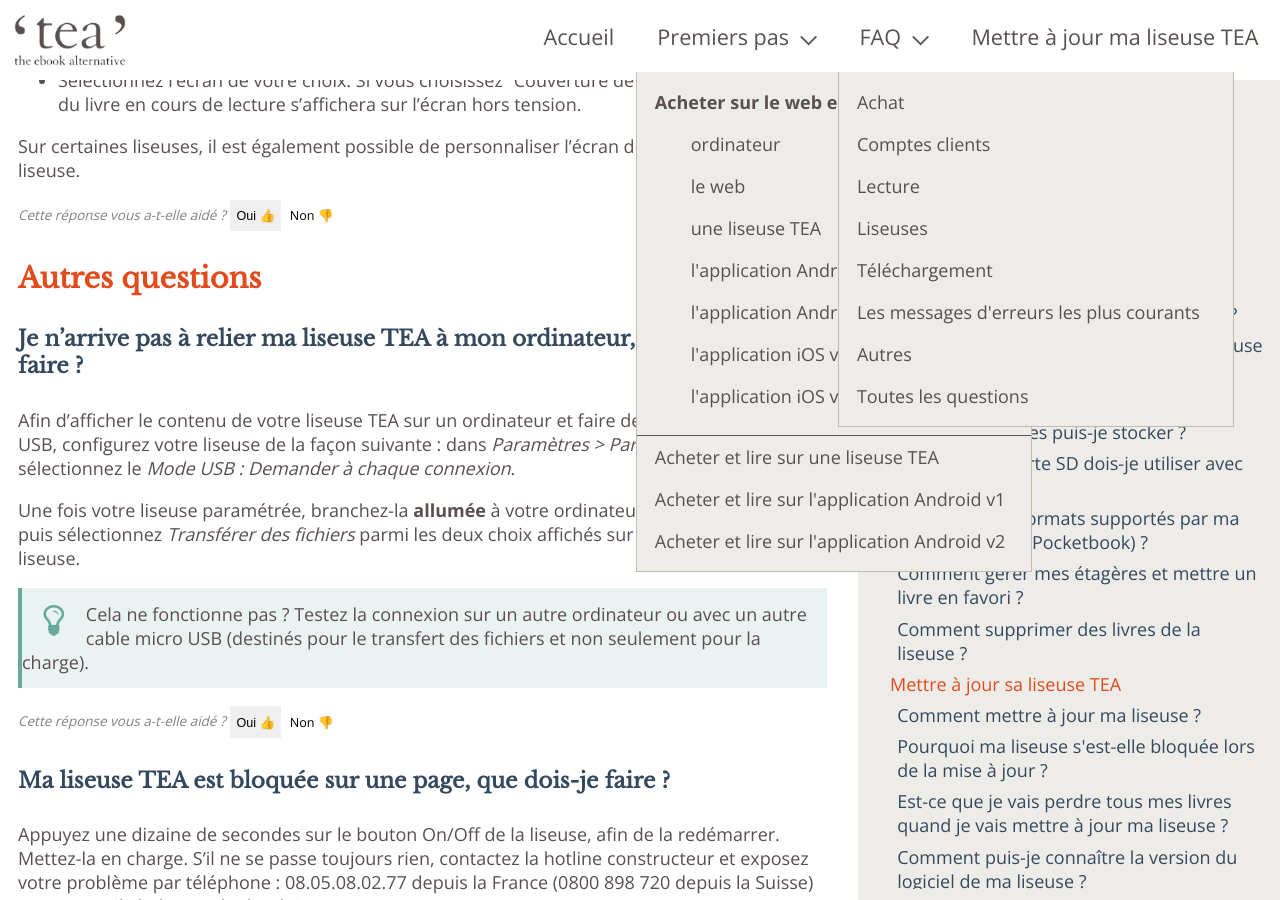
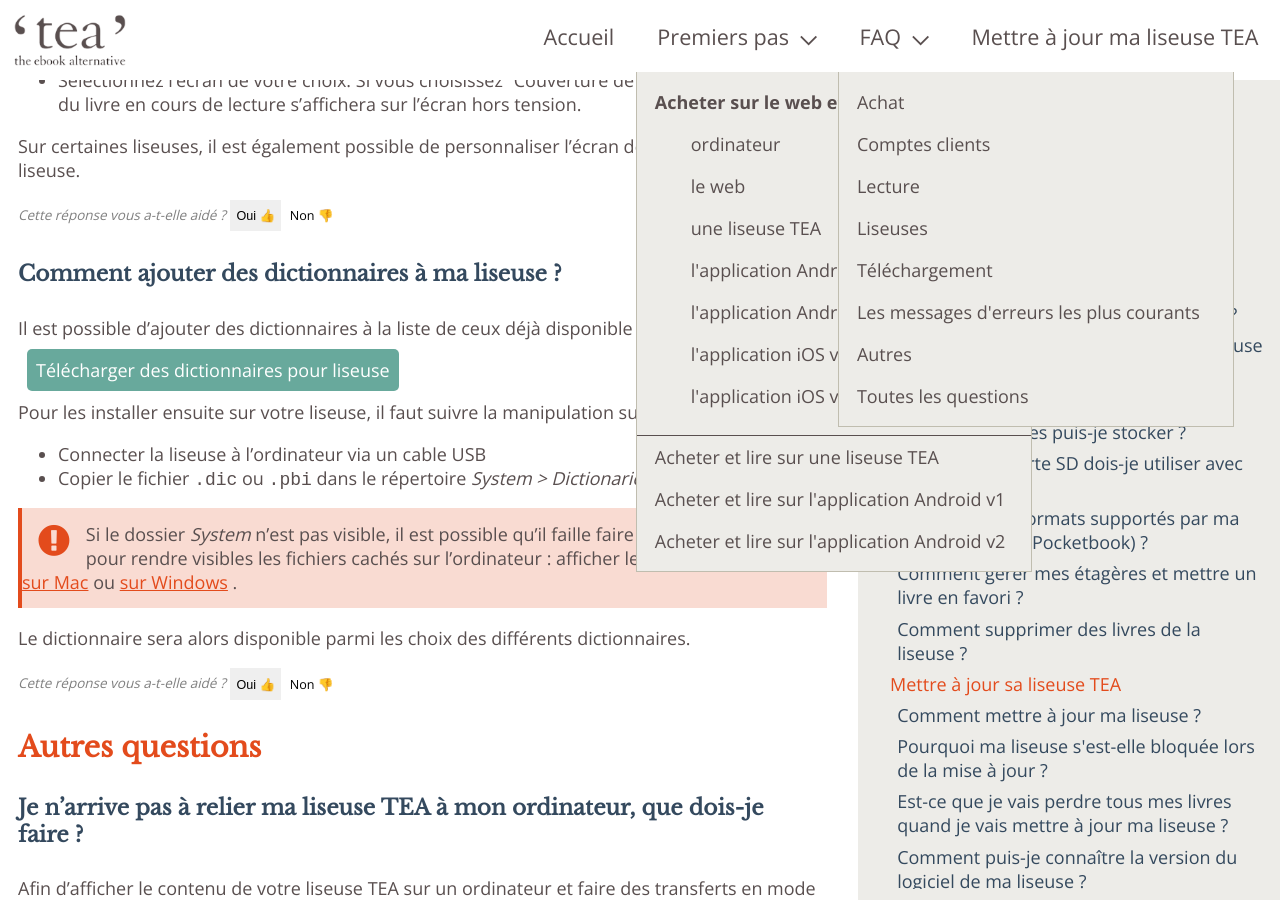
Before and after one commit to TEA-ebook/help-center, a Jekyll site: the page built from _pages/FAQ-liseuse.md, in a window 1280 px wide and 900 px high, scrolled down 5987 px. Built offline with Jekyll 4.4.1, drawn with Linux system fonts in a browser that asks for light colours.

Commit message:
how to add a dictionnary

```diff
--- a/_pages/FAQ-liseuse.md
+++ b/_pages/FAQ-liseuse.md
@@ -265,6 +265,30 @@
 {% include feedback-button.html question="Comment personnaliser l'écran hors tension ?" %}
 
 
+
+
+{% include anchor.html id="dictionnaires" label="Comment ajouter des dictionnaires à ma liseuse ?" %}
+
+#### Comment ajouter des dictionnaires à ma liseuse ?
+
+
+Il est possible d'ajouter des dictionnaires à la liste de ceux déjà disponible :
+
+<a class="button" href="https://www.bookland.com/fra/dictionaries">Télécharger des dictionnaires pour liseuse</a>
+
+Pour les installer ensuite sur votre liseuse, il faut suivre la manipulation suivante :
+
+- Connecter la liseuse à l'ordinateur via un cable USB
+- Copier le fichier `.dic` ou `.pbi` dans le répertoire <i>System > Dictionaries</i> de la liseuse
+
+<p class="warningtip">Si le dossier <i>System</i> n’est pas visible, il est possible qu’il faille faire une manipulation pour rendre visibles les fichiers cachés sur l’ordinateur : afficher les fichiers masqués <a href="http://www.youtips.com/fr/mac/afficher-ou-masquer-les-fichiers-caches-sur-mac/">sur Mac</a> ou <a href="https://www.pcastuces.com/pratique/astuces/4563.htm">sur Windows</a> .</p>
+
+Le dictionnaire sera alors disponible parmi les choix des différents dictionnaires.
+
+{% include feedback-button.html question="Comment ajouter des dictionnaires à ma liseuse ?" %}
+
+
+
 {% include anchor.html id="autres-faq-liseuse" label="Autres questions" %}
 
 ### Autres questions
```
